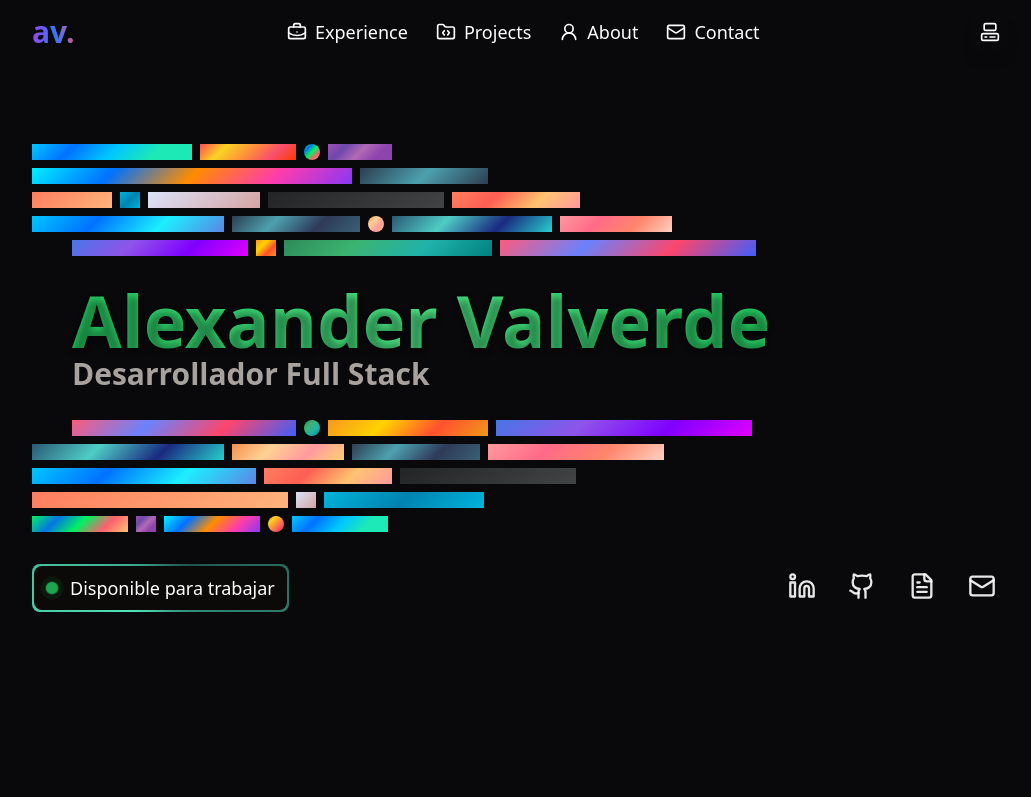
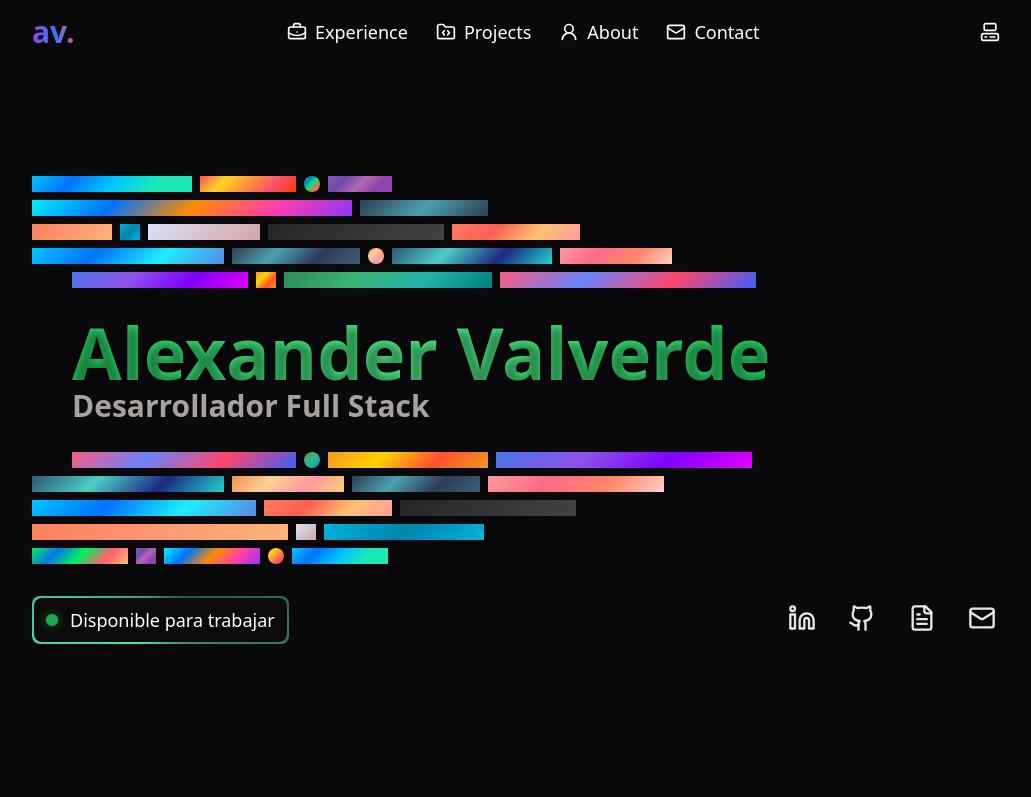
Before and after one commit to aleexvdev/portfolio.dev, an Astro site: page / in a window 1280 px wide. Shown: the top 797 px of the page, without its empty margins (120-1151 px from the left). Built offline with nearby package versions, Linux system fonts and the light colour scheme; Astro itself is replaced by a stand-in of ours.

Commit message:
fix: section hero fixed padding top

```diff
--- a/src/sections/hero/content.astro
+++ b/src/sections/hero/content.astro
@@ -4,7 +4,7 @@ import { AnimatedHero } from "./components/AnimatedHero";
 ---
 
 <section
-  class="w-full h-screen px-6 flex items-center justify-center overflow-hidden pt-36 md:pt-36 lg:pt-36 max-w-screen-lg mx-auto"
+  class="w-full h-screen px-6 flex items-center justify-center overflow-hidden pt-36 md:pt-36 lg:pt-44 max-w-screen-lg mx-auto"
   aria-labelledby="hero-title"
 >
   <ContentHero client:load>
```
